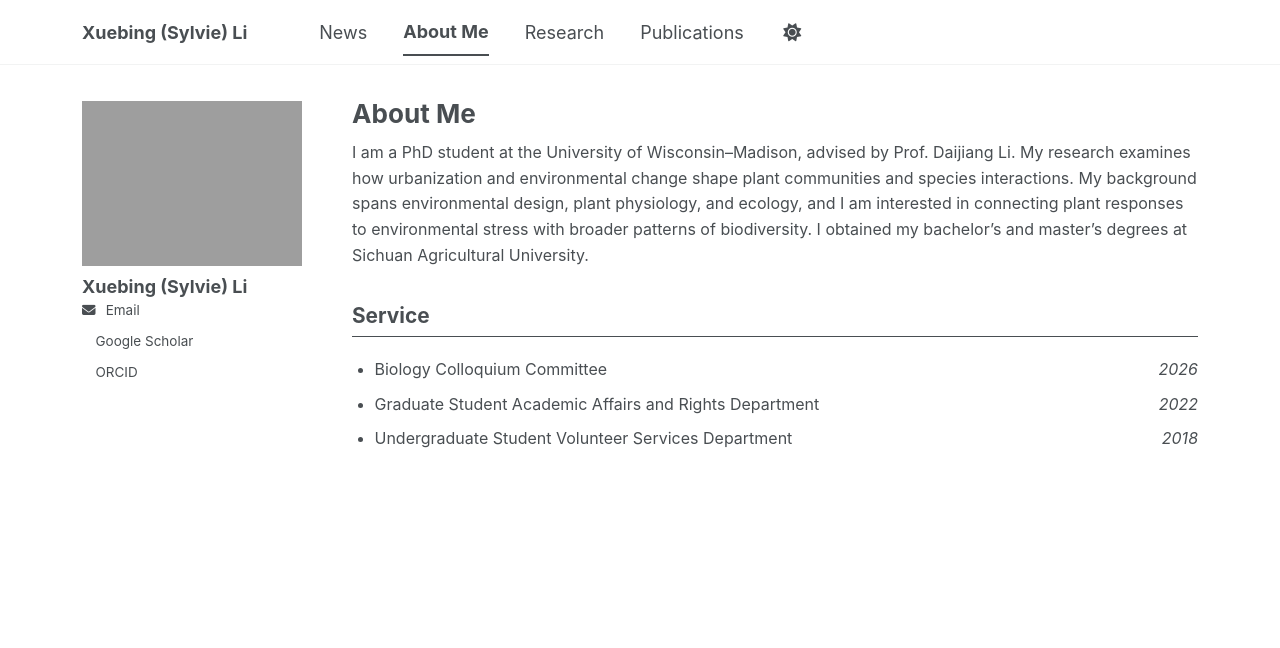
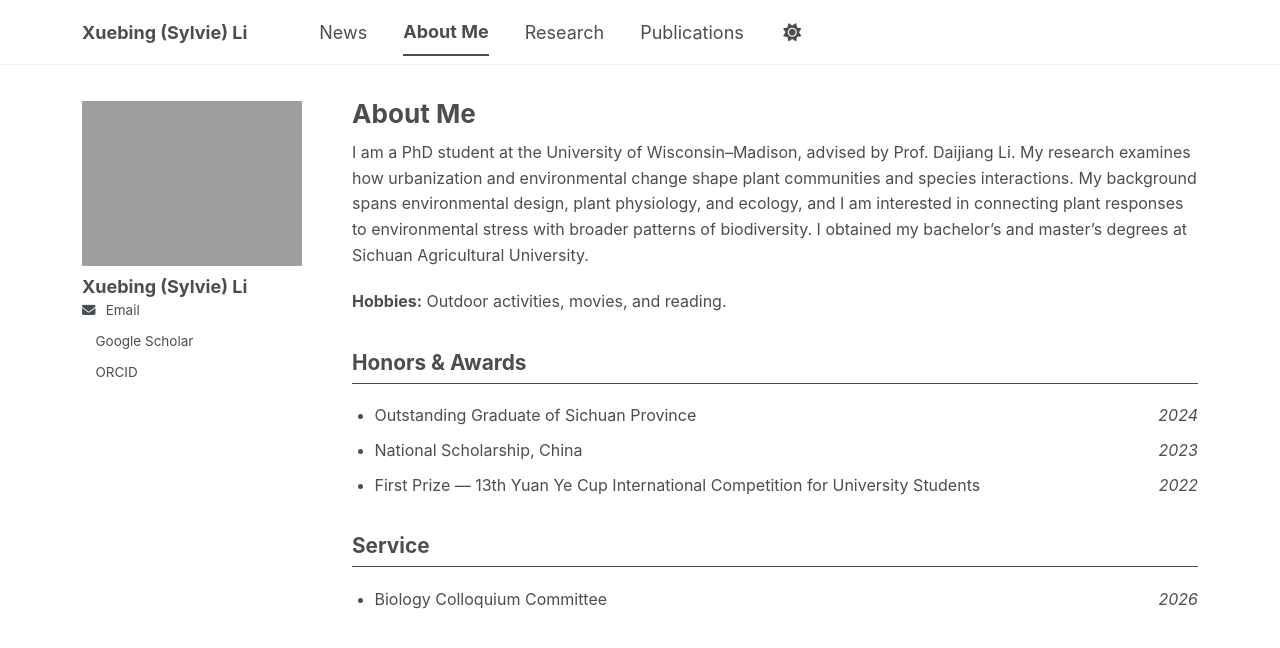
Before and after one commit to Snowiceli/Snowiceli.github.io, a Jekyll site: the page built from _pages/about.md, in a window 1280 px wide. Shown: the top 648 px of the page. Built offline with Jekyll 4.4.1, drawn with Linux system fonts in a browser that asks for light colours; a script bundle is joined from its source files by our own code; a style sheet for code colours, icons or effects is not loaded.

Commit message:
Add hobbies and selected honors; simplify service and current research header

```diff
--- a/_includes/research-content.html
+++ b/_includes/research-content.html
@@ -3,11 +3,9 @@
 
 <div class="cv-entry">
 <div class="cv-heading">
-<h3>University of Wisconsin–Madison<span class="cv-institution-location">, Madison, Wisconsin, United States</span></h3>
+<h3>University of Wisconsin–Madison</h3>
 <span class="cv-date">2026–present</span>
 </div>
-<p class="cv-role">Graduate Research Assistant</p>
-<p class="cv-affiliation">Prof. Daijiang Li’s group</p>
 
 <h4>Urbanization and global patterns of plant diversity</h4>
 <p class="cv-description">I study how urbanization reshapes plant community composition and biotic homogenization worldwide, focusing on native and non-native species, latitudinal patterns, and urban–rural differences. My work examines how species turnover, nestedness, and comparison baselines influence these patterns.</p>
--- a/_pages/about.md
+++ b/_pages/about.md
@@ -3,7 +3,7 @@ layout: single
 permalink: /about/
 title: "About Me"
 author_profile: true
-show_honors: false
+show_full_honors: false
 redirect_from:
   - /about.html
 ---
@@ -12,12 +12,22 @@ redirect_from:
 
 <div class="about-cv">
 <p>I am a PhD student at the University of Wisconsin–Madison, advised by Prof. Daijiang Li. My research examines how urbanization and environmental change shape plant communities and species interactions. My background spans environmental design, plant physiology, and ecology, and I am interested in connecting plant responses to environmental stress with broader patterns of biodiversity. I obtained my bachelor’s and master’s degrees at Sichuan Agricultural University.</p>
+<p><strong>Hobbies:</strong> Outdoor activities, movies, and reading.</p>
 
 
 
 
 
-{% if page.show_honors %}
+<section aria-labelledby="selected-awards-heading">
+<h2 id="selected-awards-heading">Honors &amp; Awards</h2>
+<ul class="cv-awards">
+<li><div class="cv-heading"><span>Outstanding Graduate of Sichuan Province</span><span class="cv-date">2024</span></div></li>
+<li><div class="cv-heading"><span>National Scholarship, China</span><span class="cv-date">2023</span></div></li>
+<li><div class="cv-heading"><span>First Prize — 13th Yuan Ye Cup International Competition for University Students</span><span class="cv-date">2022</span></div></li>
+</ul>
+</section>
+
+{% if page.show_full_honors %}
 <section aria-labelledby="awards-heading">
 <h2 id="awards-heading">Honors &amp; Awards</h2>
 
@@ -70,8 +80,6 @@ redirect_from:
 <h2 id="service-heading">Service</h2>
 <ul class="cv-awards">
 <li><div class="cv-heading"><span>Biology Colloquium Committee</span><span class="cv-date">2026</span></div></li>
-<li><div class="cv-heading"><span>Graduate Student Academic Affairs and Rights Department</span><span class="cv-date">2022</span></div></li>
-<li><div class="cv-heading"><span>Undergraduate Student Volunteer Services Department</span><span class="cv-date">2018</span></div></li>
 </ul>
 </section>
 </div>
```
